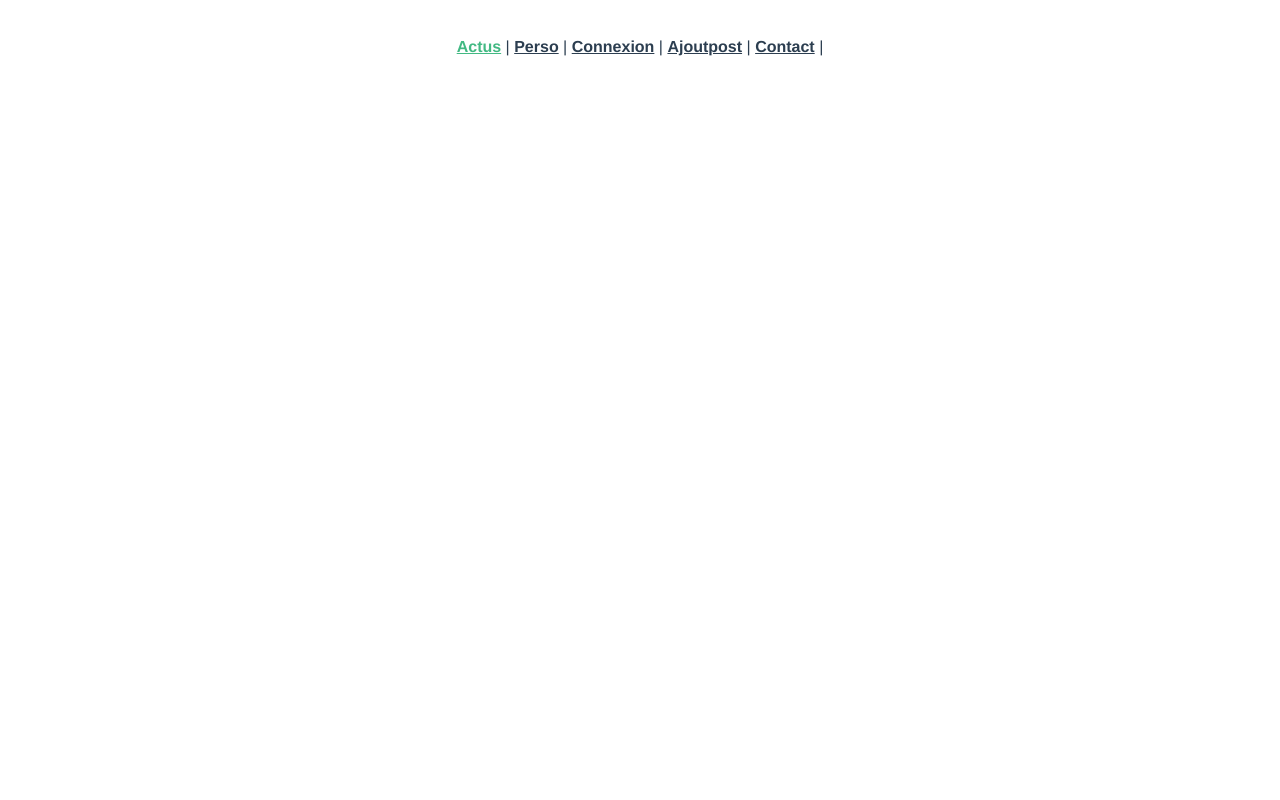
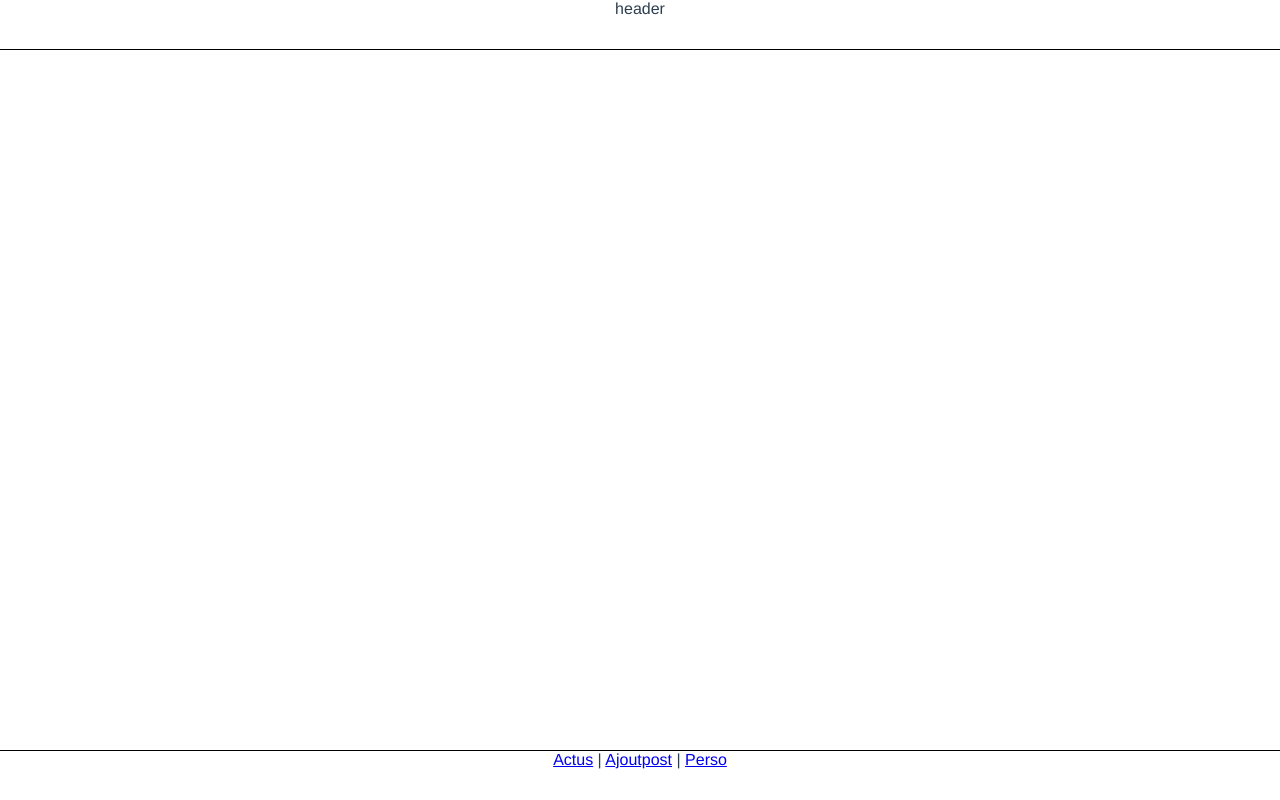
Before and after one commit to chaoukifrej/Fitbook, a Vue app: page / in a window 1280 px wide. Built offline with nearby package versions, Linux system fonts and the light colour scheme.

Commit message:
mise en place header et footer

```diff
--- a/src/App.vue
+++ b/src/App.vue
@@ -1,17 +1,16 @@
 <template>
   <div id="app">
-    <div id="nav">
-      <router-link to="/">Actus</router-link> |
-      <router-link to="/Perso">Perso</router-link> |
-      <router-link to="/Connexion">Connexion</router-link> |
-      <router-link to="/Ajoutpost">Ajoutpost</router-link> |
-      <router-link to="/Contact">Contact</router-link> |
-    </div>
+    <div id="nav"></div>
     <router-view />
   </div>
 </template>
 
 <style lang="scss">
+* {
+  margin: 0;
+  padding: 0;
+  box-sizing: border-box;
+}
 #app {
   font-family: Avenir, Helvetica, Arial, sans-serif;
   -webkit-font-smoothing: antialiased;
@@ -32,4 +31,23 @@
     }
   }
 }
+/* Barre Header */
+.header {
+  position: fixed;
+  width: 100%;
+  height: 50px;
+  background-color: #ffffff;
+  border-bottom: 1px solid black;
+  top: 0;
+}
+
+/* Barre de Navigation (Footer) */
+.footer {
+  position: fixed;
+  width: 100%;
+  height: 50px;
+  background-color: #ffffff;
+  border-top: 1px solid black;
+  bottom: 0;
+}
 </style>
--- /dev/null
+++ b/src/components/Footer.vue
@@ -0,0 +1,13 @@
+<template>
+  <div class="footer">
+    <router-link to="/">Actus</router-link> |
+    <router-link to="/Ajoutpost">Ajoutpost</router-link> |
+    <router-link to="/Perso">Perso</router-link>
+  </div>
+</template>
+
+<script>
+export default {};
+</script>
+
+<style></style>
--- /dev/null
+++ b/src/components/Header.vue
@@ -0,0 +1,11 @@
+<template>
+  <div class="header">
+    header
+  </div>
+</template>
+
+<script>
+export default {};
+</script>
+
+<style></style>
--- a/src/views/Actus.vue
+++ b/src/views/Actus.vue
@@ -1,12 +1,21 @@
 <template>
-  <div class="actus"></div>
+  <div class="actus">
+    <Header />
+
+    <Footer />
+  </div>
 </template>
 
 <script>
 // @ is an alias to /src
+import Header from "@/components/Header.vue";
+import Footer from "@/components/Footer.vue";
 
 export default {
   name: "Actus",
-  components: {},
+  components: {
+    Header,
+    Footer,
+  },
 };
 </script>
--- a/src/views/Contact.vue
+++ b/src/views/Contact.vue
@@ -1,9 +1,19 @@
 <template>
-  <div class="contact"></div>
+  <div class="contact">
+    <Header />
+    <Footer />
+  </div>
 </template>
 
 <script>
-export default {};
+import Footer from "@/components/Footer.vue";
+import Header from "@/components/Header.vue";
+export default {
+  components: {
+    Header,
+    Footer,
+  },
+};
 </script>
 
 <style></style>
--- a/src/views/Perso.vue
+++ b/src/views/Perso.vue
@@ -1,9 +1,19 @@
 <template>
-  <div class="perso"></div>
+  <div class="perso">
+    <Header />
+    <Footer />
+  </div>
 </template>
 
 <script>
-export default {};
+import Footer from "@/components/Footer.vue";
+import Header from "@/components/Header.vue";
+export default {
+  components: {
+    Header,
+    Footer,
+  },
+};
 </script>
 
 <style></style>
```
Also changed, not shown: src/components/Post.vue (added, +9 -0 lines).
